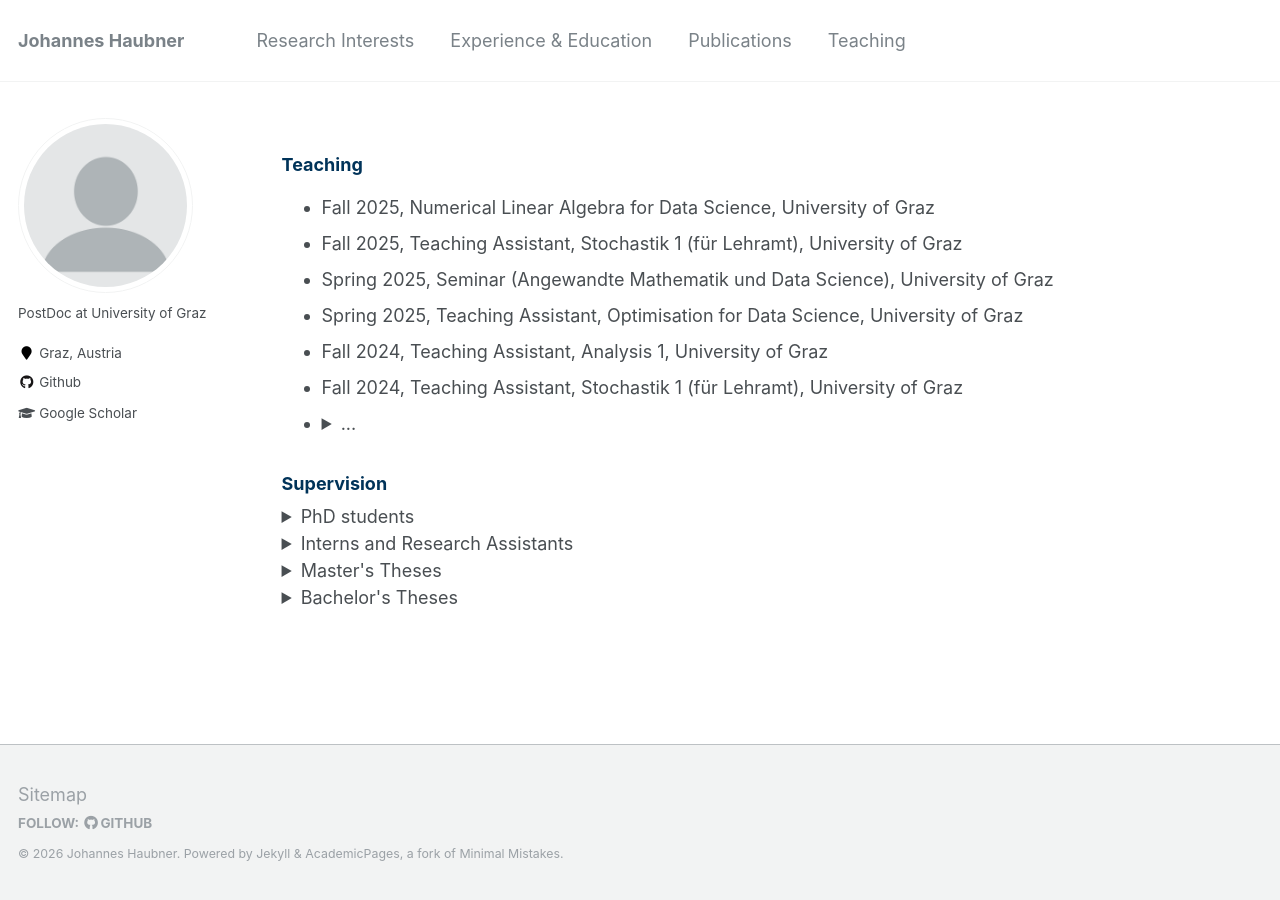
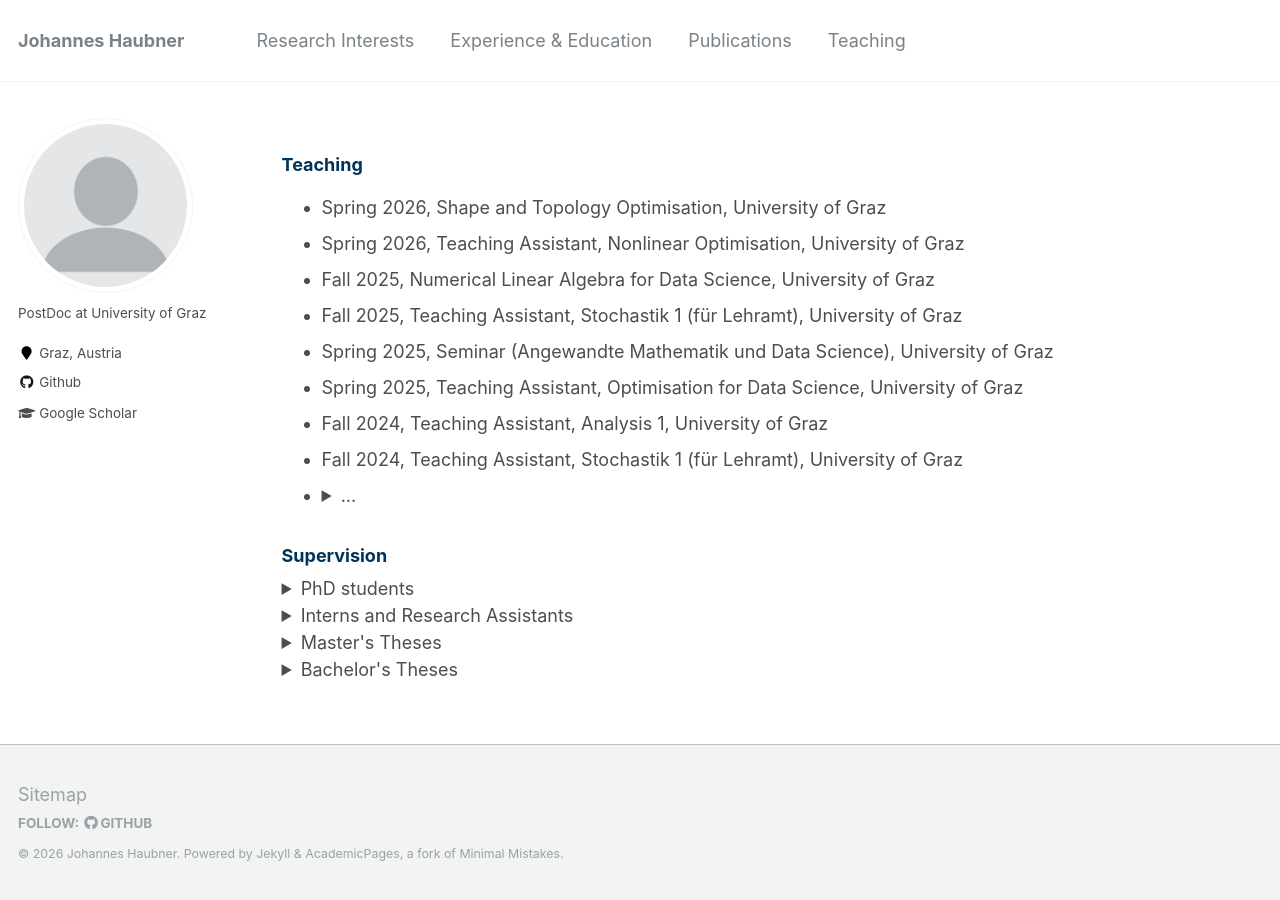
Before and after one commit to JohannesHaubner/johanneshaubner.github.io, a Jekyll site: the page built from _pages/teaching.md, in a window 1280 px wide. Built offline with Jekyll 4.4.1, drawn with Linux system fonts in a browser that asks for light colours.

Commit message:
update teaching and supervision

```diff
--- a/_pages/teaching.md
+++ b/_pages/teaching.md
@@ -7,6 +7,8 @@ author_profile: true
 
 ### <span style="color:rgb(0, 51, 89)"> Teaching
 
+* Spring 2026, Shape and Topology Optimisation, University of Graz
+* Spring 2026, Teaching Assistant, Nonlinear Optimisation, University of Graz
 * Fall 2025, Numerical Linear Algebra for Data Science, University of Graz
 * Fall 2025, Teaching Assistant, Stochastik 1 (für Lehramt), University of Graz
 * Spring 2025, Seminar (Angewandte Mathematik und Data Science), University of Graz
```
Also changed, not shown: other parts of _pages/teaching.md (+2 -0 lines).
